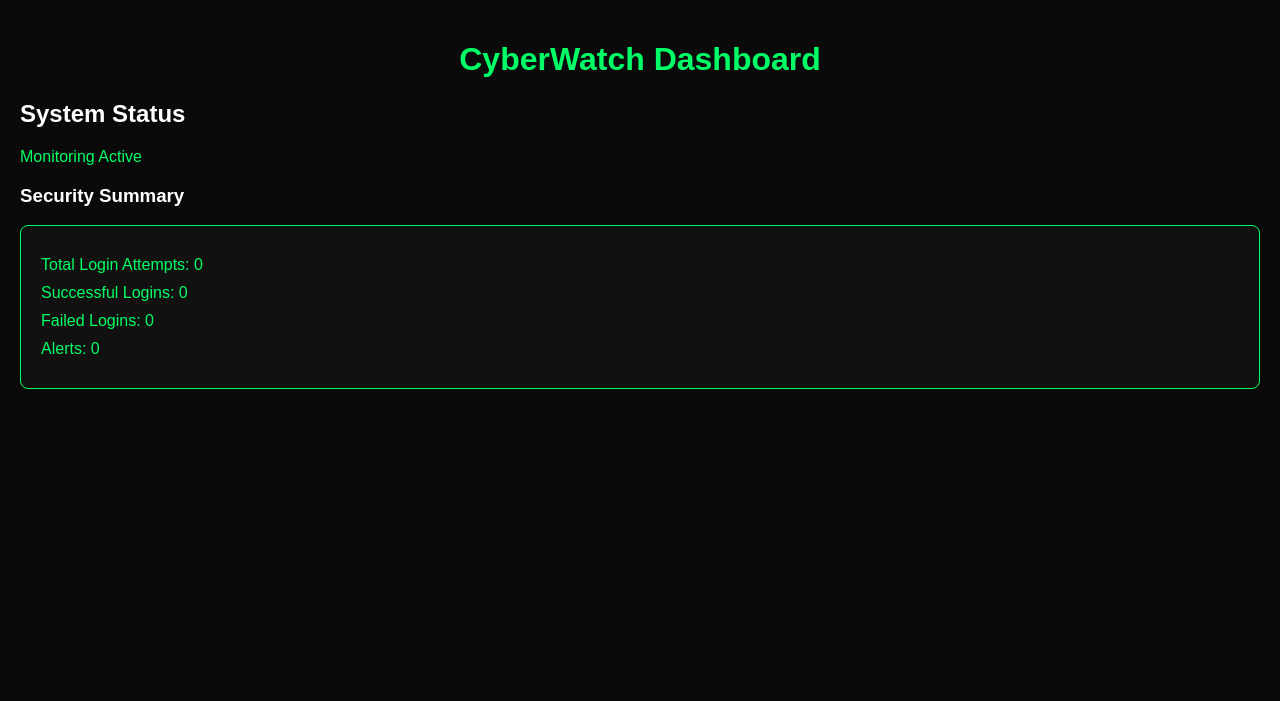
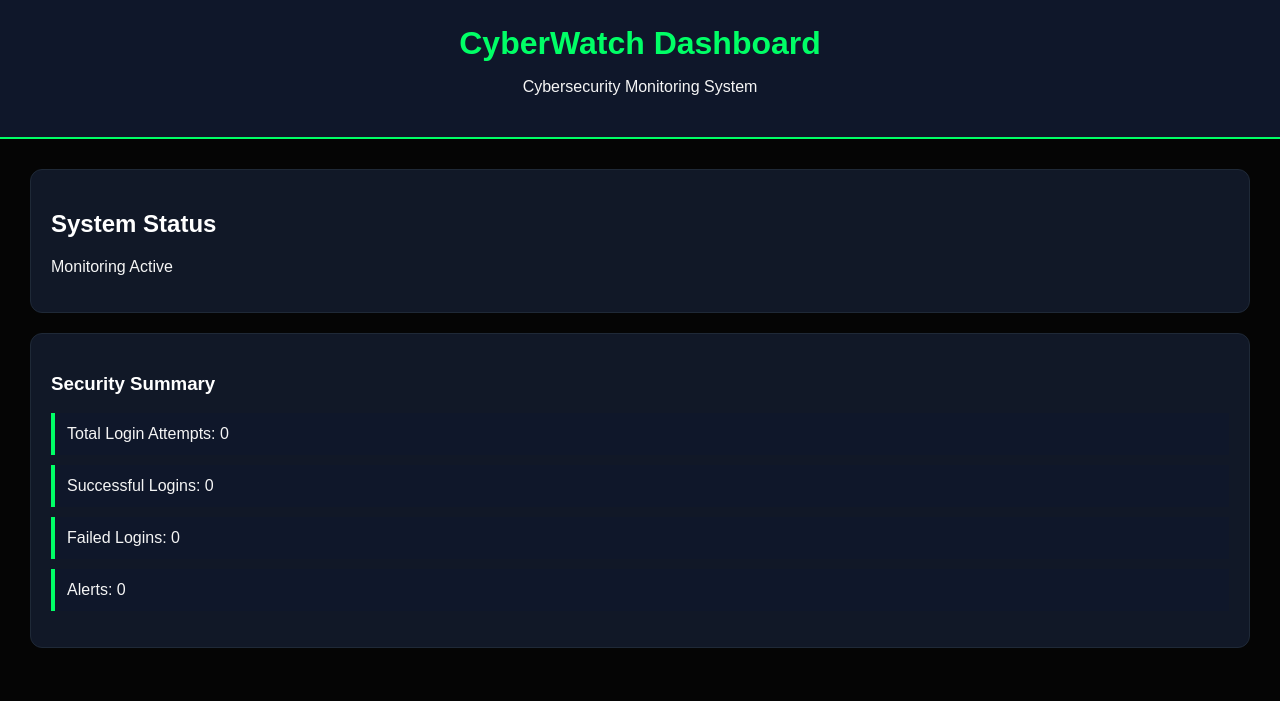
Before and after one commit to alure86/CyberWatch-Dashboard, a website: page views/index.html in a window 1280 px wide. Drawn offline with Linux system fonts and the light colour scheme.

Commit message:
Added dark cybersecurity theme

```diff
--- a/public/css/style.css
+++ b/public/css/style.css
@@ -1,14 +1,33 @@
 body {
-    background-color: #0a0a0a;
-    color: #00ff66;
+    background-color: #050505;
+    color: #f5f5f5;
     font-family: Arial, sans-serif;
     margin: 0;
-    padding: 20px;
+    padding: 0;
+}
+
+header {
+    background-color: #0f172a;
+    padding: 25px;
+    text-align: center;
+    border-bottom: 2px solid #00ff66;
 }
 
 h1 {
-    text-align: center;
     color: #00ff66;
+    margin: 0;
+}
+
+main {
+    padding: 30px;
+}
+
+section {
+    background-color: #111827;
+    border: 1px solid #1f2937;
+    border-radius: 12px;
+    padding: 20px;
+    margin-bottom: 20px;
 }
 
 h2, h3 {
@@ -16,13 +35,13 @@ h2, h3 {
 }
 
 ul {
-    background-color: #111111;
-    border: 1px solid #00ff66;
-    border-radius: 8px;
-    padding: 20px;
     list-style: none;
+    padding: 0;
 }
 
 li {
+    background-color: #0f172a;
     margin: 10px 0;
+    padding: 12px;
+    border-left: 4px solid #00ff66;
 }
--- a/views/index.html
+++ b/views/index.html
@@ -4,25 +4,31 @@
     <meta charset="UTF-8">
     <meta name="viewport" content="width=device-width, initial-scale=1.0">
     <title>CyberWatch Dashboard</title>
-
     <link rel="stylesheet" href="/css/style.css">
 </head>
 <body>
 
+    <header>
         <h1>CyberWatch Dashboard</h1>
+        <p>Cybersecurity Monitoring System</p>
+    </header>
 
+    <main>
+        <section>
             <h2>System Status</h2>
+            <p>Monitoring Active</p>
+        </section>
 
-    <p>Monitoring Active</p>
-
+        <section>
             <h3>Security Summary</h3>
-
             <ul>
                 <li>Total Login Attempts: 0</li>
                 <li>Successful Logins: 0</li>
                 <li>Failed Logins: 0</li>
                 <li>Alerts: 0</li>
             </ul>
+        </section>
+    </main>
 
 </body>
 </html>
```
Lines whose indentation alone changed are shown as unchanged.
